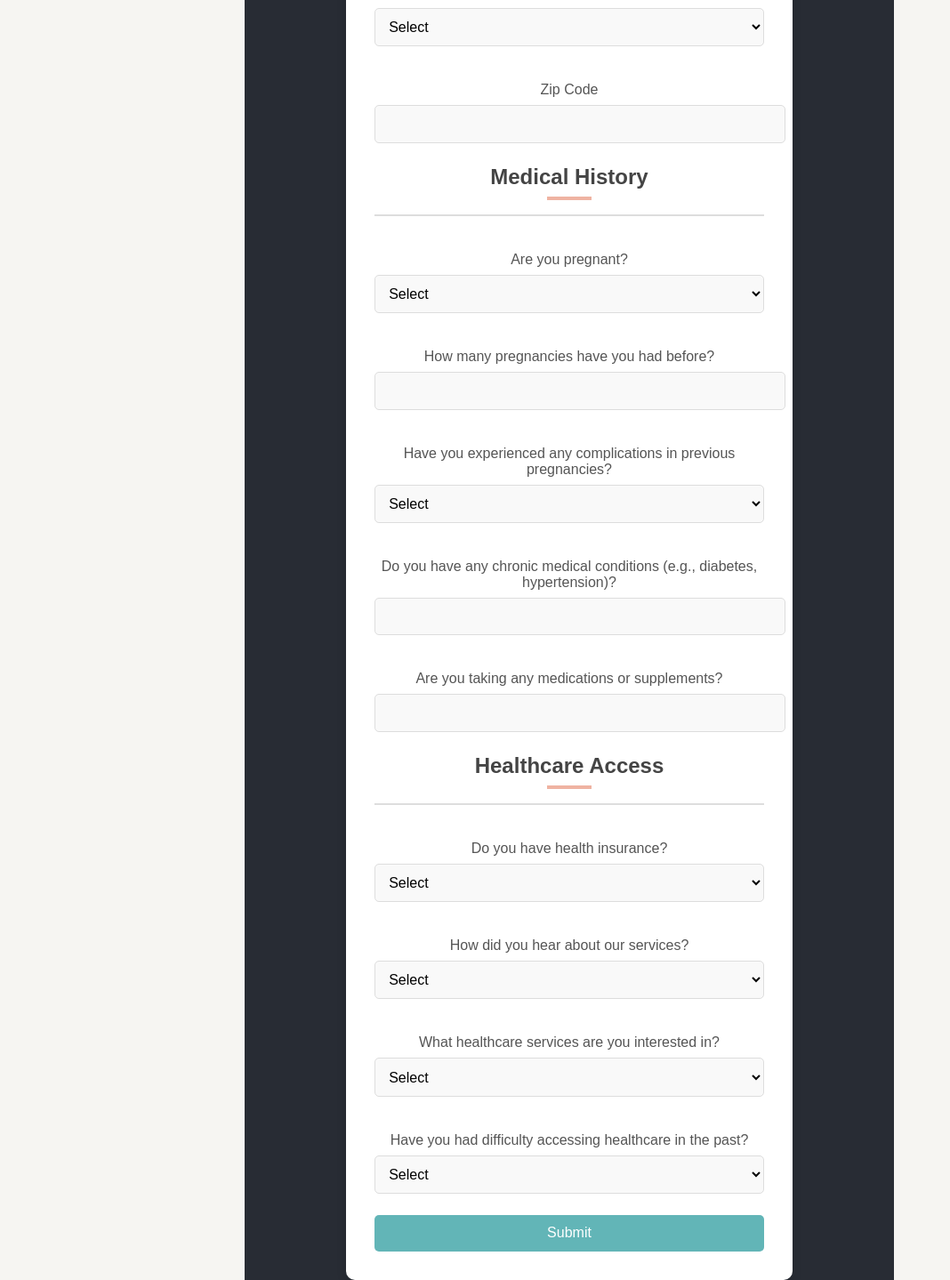
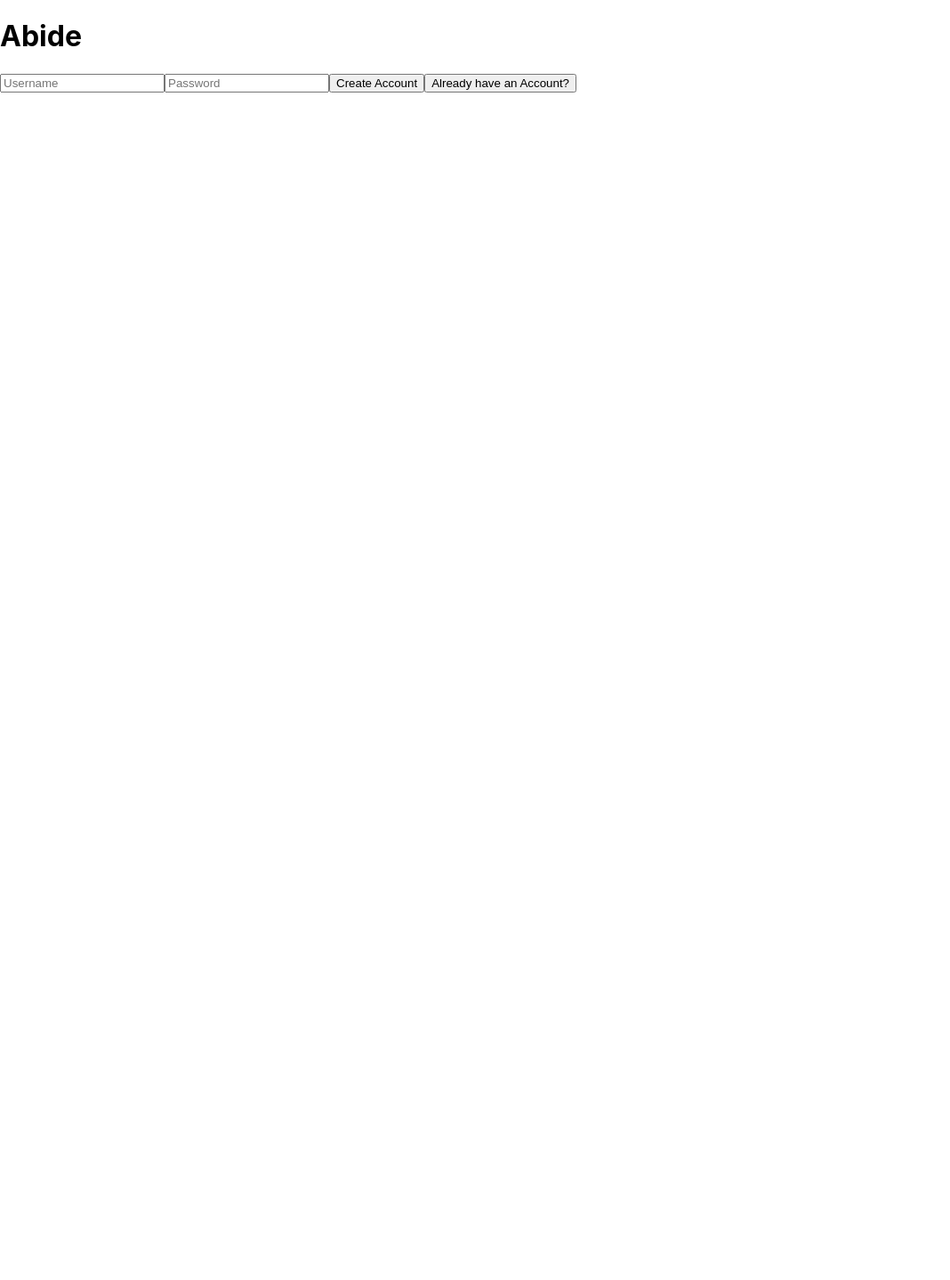
Before and after one commit to cfgtexas24/Team-1, a React (Create React App) app in the folder frontend/: page / in a window 1280 px wide. Shown: the whole page at 89% size, without its empty margins (0-1068 px from the left). After the commit the page ends 800 px from the top, so only its background shows below. Built offline with nearby package versions, Linux system fonts and the light colour scheme.

Commit message:
survey switched to surveyApp.js

```diff
--- a/frontend/src/App.js
+++ b/frontend/src/App.js
@@ -1,13 +1,8 @@
-import logo from './logo.svg';
+import React from 'react';
 import './App.css';
-import React from 'react';
-import { BrowserRouter as Router, Route, Routes } from 'react-router-dom';
-import SurveyForm from './components/SurveyForm';
 
 function App() {
   return (
-    <div>
-      {/* First div for your container and form */}
     <div className="container">
       <h1>Abide</h1>
       <form>
@@ -17,14 +12,6 @@ function App() {
         <button type="button" className="link-button">Already have an Account?</button>
       </form>
     </div>
-      {/* Second div for your survey form */}
-      <div className="App">
-        <header className="App-header">
-          <h1>Welcome to the Client Survey</h1>
-          <SurveyForm />
-        </header>
-      </div>
-    </div> // Closing the outermost div that wraps both
   );
 }
 
--- a/frontend/src/components/SurveyForm.js
+++ b/frontend/src/components/SurveyForm.js
@@ -1,248 +1,197 @@
-import React, { useState } from 'react';
-import './SurveyForm.css';
+import React, { useState } from "react";
 
 const SurveyForm = () => {
-  const [formData, setFormData] = useState({
-    dob: '',
-    gender: '',
-    race: '',
-    zipCode: '',
-    pregnant: '',
-    weeksPregnant: '',
-    previousPregnancies: '',
-    complications: '',
-    chronicConditions: '',
-    medications: '',
-    healthInsurance: '',
-    referralSource: '',
-    desiredHealthcareServices: '',
-    difficultyAccessingHealthcare: '',
-    healthcareChallenges: ''
+  // Initialize state for each question
+  const [dob, setDob] = useState("");
+  const [gender, setGender] = useState("");
+  const [race, setRace] = useState("");
+  const [zipCode, setZipCode] = useState("");
+  const [pregnant, setPregnant] = useState("");
+  const [weeksPregnant, setWeeksPregnant] = useState("");
+  const [previousPregnancies, setPreviousPregnancies] = useState("");
+  const [complications, setComplications] = useState("");
+  const [chronicConditions, setChronicConditions] = useState("");
+  const [medications, setMedications] = useState("");
+  const [healthInsurance, setHealthInsurance] = useState("");
+  const [referralSource, setReferralSource] = useState("");
+  const [interestedServices, setInterestedServices] = useState("");
+  const [accessDifficulty, setAccessDifficulty] = useState("");
+  const [challenges, setChallenges] = useState("");
+
+  // Submit handler for form submission
+  const handleSubmit = async (e) => {
+    e.preventDefault();
+
+    // Create an object with the survey data
+    const surveyData = {
+      dob,
+      gender,
+      race,
+      zipCode,
+      pregnant,
+      weeksPregnant,
+      previousPregnancies,
+      complications,
+      chronicConditions,
+      medications,
+      healthInsurance,
+      referralSource,
+      interestedServices,
+      accessDifficulty,
+      challenges,
+    };
+
+    try {
+      // Send data to the backend using fetch (or axios)
+      const response = await fetch("/patient-initial-form", {
+        method: "POST",
+        headers: {
+          "Content-Type": "application/json",
+        },
+        body: JSON.stringify(surveyData), // Convert the object to JSON string
       });
 
-  const [isSubmitted, setIsSubmitted] = useState(false);
-
-  const handleChange = (e) => {
-    const { name, value } = e.target;
-    setFormData({
-      ...formData,
-      [name]: value
-    });
+      if (response.ok) {
+        // Handle successful response
+        console.log("Survey submitted successfully!");
+        // Optionally, clear the form after submission
+      } else {
+        // Handle error response
+        console.log("Error submitting the survey");
+      }
+    } catch (error) {
+      console.error("Error:", error);
+    }
   };
 
-  const handleSubmit = (e) => {
-    e.preventDefault();
-    console.log('Form data submitted: ', formData);
-    setIsSubmitted(true);
-  };
-
-  const handleReset = () => {
-    setFormData({});
-    setIsSubmitted(false);
-  };
-
-  if (isSubmitted) {
   return (
-      <div className="thank-you-message">
-        <h2>Thank you for completing the survey!</h2>
-        <button onClick={handleReset}>Reset Survey</button>
-      </div>
-    );
-  }
-
-  return (
-    <form onSubmit={handleSubmit} className="survey-form">
+    <form onSubmit={handleSubmit}>
       <h2>General Questions</h2>
-
-      {/* Date of Birth */}
-      <div className="question-block">
-        <p>Date of Birth</p>
+      <label>Date of Birth</label>
       <input
         type="date"
-          name="dob"
-          value={formData.dob}
-          onChange={handleChange}
+        value={dob}
+        onChange={(e) => setDob(e.target.value)}
         required
-          className="date-input"
       />
-      </div>
 
-      {/* Gender */}
-      <div className="question-block">
-        <p>Gender</p>
-        <select name="gender" value={formData.gender} onChange={handleChange} required>
-          <option value="">Select</option>
-          <option value="Male">Male</option>
-          <option value="Female">Female</option>
-          <option value="Non-binary">Non-binary</option>
-          <option value="Other">Other</option>
+      <label>Gender</label>
+      <select value={gender} onChange={(e) => setGender(e.target.value)} required>
+        <option value="">Select Gender</option>
+        <option value="male">Male</option>
+        <option value="female">Female</option>
+        <option value="non-binary">Non-binary</option>
+        <option value="other">Other</option>
       </select>
-      </div>
 
-      {/* Race */}
-      <div className="question-block">
-        <p>Race</p>
-        <select name="race" value={formData.race} onChange={handleChange} required>
-          <option value="">Select</option>
-          <option value="White">White</option>
-          <option value="Black or African American">Black or African American</option>
-          <option value="Asian">Asian</option>
-          <option value="Native American">Native American</option>
-          <option value="Hispanic or Latino">Hispanic or Latino</option>
-          <option value="Other">Other</option>
+      <label>Race</label>
+      <select value={race} onChange={(e) => setRace(e.target.value)} required>
+        <option value="">Select Race</option>
+        <option value="asian">Asian</option>
+        <option value="black">Black</option>
+        <option value="white">White</option>
+        <option value="hispanic">Hispanic</option>
+        <option value="other">Other</option>
       </select>
-      </div>
 
-      {/* Zip code */}
-      <div className="question-block">
-        <p>Zip Code</p>
+      <label>Zip Code</label>
       <input
         type="text"
-          name="zipCode"
-          value={formData.zipCode}
-          onChange={handleChange}
+        value={zipCode}
+        onChange={(e) => setZipCode(e.target.value)}
         required
-          className="text-input"
       />
-      </div>
 
       <h2>Medical History</h2>
+      <label>Are you pregnant?</label>
+      <select value={pregnant} onChange={(e) => setPregnant(e.target.value)} required>
+        <option value="">Select</option>
+        <option value="yes">Yes</option>
+        <option value="no">No</option>
+      </select>
 
-      {/* Pregnant */}
-      <div className="question-block">
-        <p>Are you pregnant?</p>
-        <select name="pregnant" value={formData.pregnant} onChange={handleChange} required>
-          <option value="">Select</option>
-          <option value="Yes">Yes</option>
-          <option value="No">No</option>
-        </select>
-      </div>
-
-      {/* Weeks pregnant - shown conditionally if pregnant */}
-      {formData.pregnant === 'Yes' && (
-        <div className="question-block">
-          <p>If so, how many weeks pregnant?</p>
+      <label>If so, how many weeks pregnant?</label>
       <input
         type="number"
-            name="weeksPregnant"
-            value={formData.weeksPregnant}
-            onChange={handleChange}
-            className="number-input"
+        value={weeksPregnant}
+        onChange={(e) => setWeeksPregnant(e.target.value)}
       />
-        </div>
-      )}
 
-      {/* Previous pregnancies */}
-      <div className="question-block">
-        <p>How many pregnancies have you had before?</p>
+      <label>How many pregnancies have you had before?</label>
       <input
         type="number"
-          name="previousPregnancies"
-          value={formData.previousPregnancies}
-          onChange={handleChange}
-          className="number-input"
+        value={previousPregnancies}
+        onChange={(e) => setPreviousPregnancies(e.target.value)}
       />
-      </div>
 
-      {/* Complications */}
-      <div className="question-block">
-        <p>Have you experienced any complications in previous pregnancies?</p>
-        <select name="complications" value={formData.complications} onChange={handleChange} required>
+      <label>Have you experienced any complications in previous pregnancies?</label>
+      <select value={complications} onChange={(e) => setComplications(e.target.value)} required>
         <option value="">Select</option>
-          <option value="Yes">Yes</option>
-          <option value="No">No</option>
-          <option value="N/A">N/A</option>
+        <option value="yes">Yes</option>
+        <option value="no">No</option>
+        <option value="na">N/A</option>
       </select>
-      </div>
 
-      {/* Chronic conditions */}
-      <div className="question-block">
-        <p>Do you have any chronic medical conditions (e.g., diabetes, hypertension)?</p>
+      <label>Do you have any chronic medical conditions (e.g., diabetes, hypertension)?</label>
       <input
         type="text"
-          name="chronicConditions"
-          value={formData.chronicConditions}
-          onChange={handleChange}
-          className="text-input"
+        value={chronicConditions}
+        onChange={(e) => setChronicConditions(e.target.value)}
+        required
       />
-      </div>
 
-      {/* Medications */}
-      <div className="question-block">
-        <p>Are you taking any medications or supplements?</p>
+      <label>Are you taking any medications or supplements?</label>
       <input
         type="text"
-          name="medications"
-          value={formData.medications}
-          onChange={handleChange}
-          className="text-input"
+        value={medications}
+        onChange={(e) => setMedications(e.target.value)}
+        required
       />
-      </div>
 
       <h2>Healthcare Access</h2>
+      <label>Do you have health insurance?</label>
+      <select value={healthInsurance} onChange={(e) => setHealthInsurance(e.target.value)} required>
+        <option value="">Select</option>
+        <option value="yes">Yes</option>
+        <option value="no">No</option>
+        <option value="uncertain">Uncertain</option>
+      </select>
 
-      {/* Health insurance */}
-      <div className="question-block">
-        <p>Do you have health insurance?</p>
-        <select name="healthInsurance" value={formData.healthInsurance} onChange={handleChange} required>
+      <label>How did you hear about our services?</label>
+      <select value={referralSource} onChange={(e) => setReferralSource(e.target.value)} required>
         <option value="">Select</option>
-          <option value="Yes">Yes</option>
-          <option value="No">No</option>
-          <option value="Uncertain">Uncertain</option>
+        <option value="referral">Referral</option>
+        <option value="social-media">Social Media</option>
+        <option value="friend-family">Friend/Family</option>
+        <option value="internet-search">Internet Search</option>
       </select>
-      </div>
 
-      {/* Referral source */}
-      <div className="question-block">
-        <p>How did you hear about our services?</p>
-        <select name="referralSource" value={formData.referralSource} onChange={handleChange} required>
+      <label>What healthcare services are you interested in?</label>
+      <select value={interestedServices} onChange={(e) => setInterestedServices(e.target.value)} required>
         <option value="">Select</option>
-          <option value="Referral">Referral</option>
-          <option value="Social Media">Social Media</option>
-          <option value="Friend/Family">Friend/Family</option>
-          <option value="Internet Search">Internet Search</option>
+        <option value="prenatal-care">Prenatal care</option>
+        <option value="postpartum-care">Postpartum care</option>
+        <option value="lactation-support">Lactation support</option>
+        <option value="doula-services">Doula services</option>
+        <option value="nutrition">Nutrition</option>
+        <option value="mental-health">Mental Health</option>
       </select>
-      </div>
 
-      {/* Healthcare services */}
-      <div className="question-block">
-        <p>What healthcare services are you interested in?</p>
-        <select name="healthcareServices" value={formData.healthcareServices} onChange={handleChange} required>
+      <label>Have you had difficulty accessing healthcare in the past?</label>
+      <select value={accessDifficulty} onChange={(e) => setAccessDifficulty(e.target.value)} required>
         <option value="">Select</option>
-          <option value="Prenatal care">Prenatal care</option>
-          <option value="Postpartum care">Postpartum care</option>
-          <option value="Lactation support">Lactation support</option>
-          <option value="Doula services">Doula services</option>
-          <option value="Nutrition">Nutrition</option>
-          <option value="Mental Health">Mental Health</option>
+        <option value="yes">Yes</option>
+        <option value="no">No</option>
       </select>
-      </div>
 
-      {/* Difficulty accessing healthcare */}
-      <div className="question-block">
-        <p>Have you had difficulty accessing healthcare in the past?</p>
-        <select name="difficultyAccessingHealthcare" value={formData.difficultyAccessingHealthcare} onChange={handleChange} required>
-          <option value="">Select</option>
-          <option value="Yes">Yes</option>
-          <option value="No">No</option>
-        </select>
-      </div>
-
-      {/* Healthcare challenges - shown conditionally if difficulty accessing healthcare */}
-      {formData.difficultyAccessingHealthcare === 'Yes' && (
-        <div className="question-block">
-          <p>If yes, what were the challenges? (e.g., Cost, Location, Insurance, Availability)</p>
+      <label>If yes, what were the challenges?</label>
       <input
         type="text"
-            name="healthcareChallenges"
-            value={formData.healthcareChallenges}
-            onChange={handleChange}
-            className="text-input"
+        value={challenges}
+        onChange={(e) => setChallenges(e.target.value)}
       />
-        </div>
-      )}
 
-      <button type="submit" className="submit-btn">Submit</button>
+      <button type="submit">Submit</button>
     </form>
   );
 };
```
Lines whose indentation alone changed are shown as unchanged.
